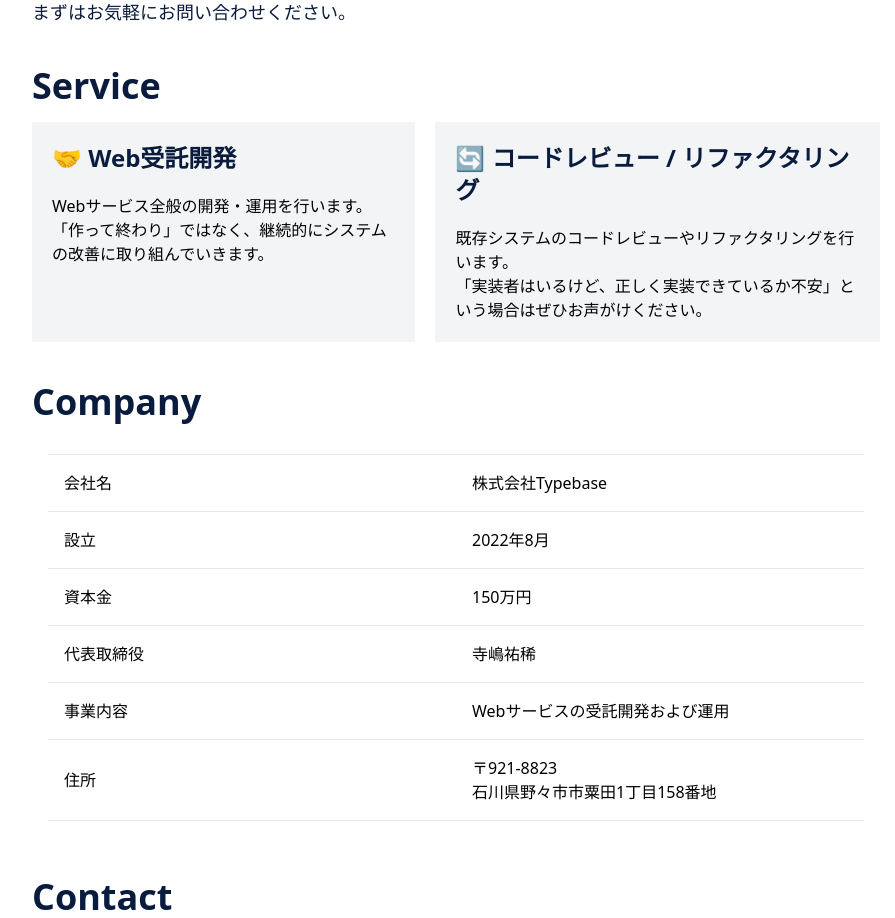
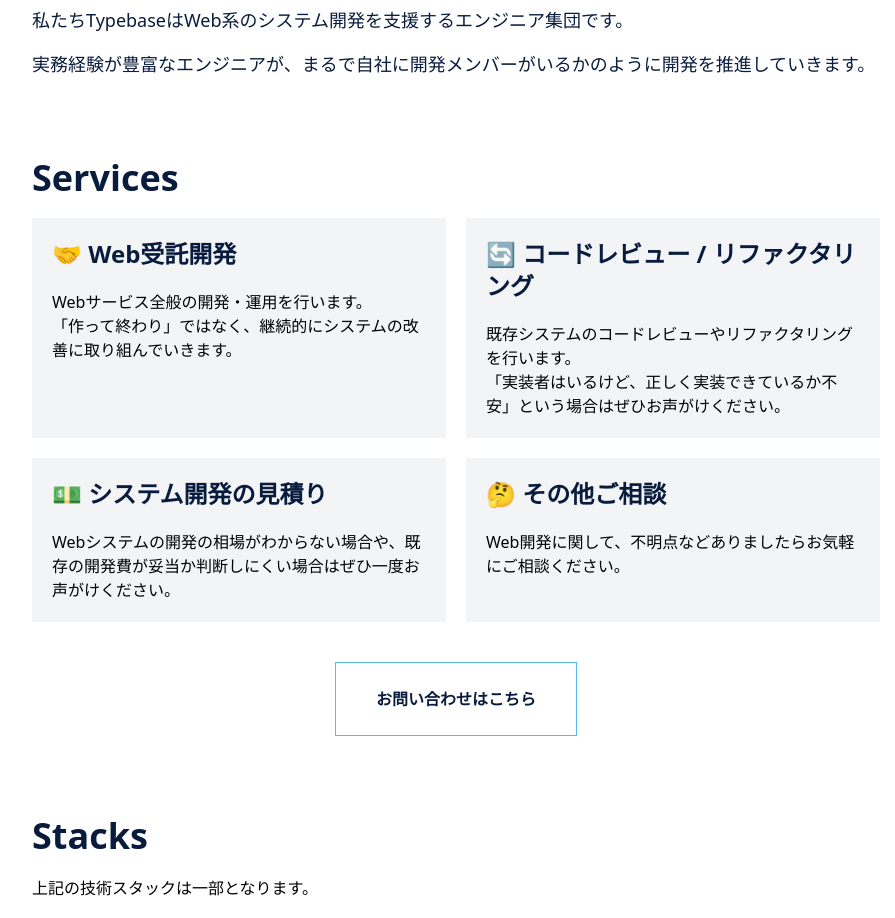
Before and after one commit to typebase-inc/corporate, a Next.js app: page / in a window 1280 px wide. Shown: the part 920-1838 px from the top of the page, without its empty margins (184-1079 px from the left). Built offline with nearby package versions, Linux system fonts and the light colour scheme.

Commit message:
Update top page

```diff
--- a/next.config.js
+++ b/next.config.js
@@ -2,6 +2,11 @@
 const nextConfig = {
   reactStrictMode: true,
   swcMinify: true,
+  experimental: {
+    images: {
+      unoptimized: true,
+    },
+  },
 }
 
 module.exports = nextConfig
--- a/package.json
+++ b/package.json
@@ -6,7 +6,7 @@
     "serve": "next dev",
     "tcm:watch": "tcm -p 'src/**/*.module.css' -w",
     "dev": "concurrently \"npm:serve\" \"npm:tcm:watch\" -c blue,green",
-    "build": "next build",
+    "build": "next build && next export",
     "start": "next start",
     "lint": "run-p -l -c --aggregate-output lint:*",
     "lint:eslint": "next lint",
--- a/src/pages/index.tsx
+++ b/src/pages/index.tsx
@@ -2,6 +2,8 @@
 import Head from 'next/head'
 import Image from 'next/image'
 import Link from 'next/link'
+import Script from 'next/script'
+import type { ReactNode } from 'react'
 
 import s from './index.module.css'
 
@@ -18,6 +20,12 @@
       </a>
     )
   }
+  const Section = ({ children }: { children: ReactNode }) => {
+    return <section className="py-10">{children}</section>
+  }
+  const SectionMainHeading = ({ children }: { children: ReactNode }) => {
+    return <h2 className="text-text text-4xl font-bold mb-5">{children}</h2>
+  }
   return (
     <>
       <Head>
@@ -26,6 +34,9 @@
           name="description"
           content="株式会社TypebaseはWebサービスの受託開発を行う会社です。"
         />
+        <meta name="viewport" content="width=device-width" />
+        <meta name="msapplication-TileColor" content="#da532c" />
+        <meta name="theme-color" content="#ffffff" />
         <link rel="icon" href="/favicon.ico" />
         <link
           rel="apple-touch-icon"
@@ -46,8 +57,6 @@
         />
         <link rel="manifest" href="/site.webmanifest" />
         <link rel="mask-icon" href="/safari-pinned-tab.svg" color="#5bbad5" />
-        <meta name="msapplication-TileColor" content="#da532c" />
-        <meta name="theme-color" content="#ffffff" />
       </Head>
       <header className="px-5 py-4">
         <div className="container mx-auto">
@@ -67,27 +76,30 @@
         </div>
       </header>
       <section className={s.hero}>
-        <h1 className="text-white font-bold text-3xl px-8 leading-normal md:text-4xl">
+        <h1
+          className="text-white font-bold text-3xl px-8 leading-normal md:text-5xl"
+          style={{ lineHeight: 1.5 }}
+        >
           継続的に御社の開発を
           <br />
           ご支援します
         </h1>
         <ContactButton />
       </section>
-      <main className="max-w-4xl mx-auto px-6 py-5">
-        <section className="py-5">
-          <h2 className="text-text text-4xl font-bold mb-4">About</h2>
-          <p className="text-text text-lg">
-            私たちはWeb系のシステム開発を行うエンジニア集団です。
+      <main className="max-w-4xl mx-auto px-6 py-8">
+        <Section>
+          <SectionMainHeading>About</SectionMainHeading>
+          <p className="text-text text-lg pb-4">
+            私たちTypebaseはWeb系のシステム開発を支援するエンジニア集団です。
           </p>
           <p className="text-text text-lg">
-            まずはお気軽にお問い合わせください。
+            実務経験が豊富なエンジニアが、まるで自社に開発メンバーがいるかのように開発を推進していきます。
           </p>
-        </section>
-        <section className="py-5">
-          <h2 className="text-text text-4xl font-bold mb-4">Service</h2>
-          <div className="flex flex-col gap-5 md:flex-row">
-            <div className="bg-gray-100 p-5 flex-grow">
+        </Section>
+        <Section>
+          <SectionMainHeading>Services</SectionMainHeading>
+          <div className="grid gap-5 md:grid-cols-2">
+            <div className="bg-gray-100 p-5">
               <h3 className="text-text text-2xl font-bold mb-5">
                 🤝 Web受託開発
               </h3>
@@ -96,7 +108,7 @@
                 「作って終わり」ではなく、継続的にシステムの改善に取り組んでいきます。
               </p>
             </div>
-            <div className="bg-gray-100 p-5 flex-grow">
+            <div className="bg-gray-100 p-5">
               <h3 className="text-text text-2xl font-bold mb-5">
                 🔄 コードレビュー / リファクタリング
               </h3>
@@ -105,12 +117,48 @@
                 「実装者はいるけど、正しく実装できているか不安」という場合はぜひお声がけください。
               </p>
             </div>
+            <div className="bg-gray-100 p-5">
+              <h3 className="text-text text-2xl font-bold mb-5">
+                💵 システム開発の見積り
+              </h3>
+              <p>
+                Webシステムの開発の相場がわからない場合や、既存の開発費が妥当か判断しにくい場合はぜひ一度お声がけください。
+              </p>
+            </div>
+            <div className="bg-gray-100 p-5">
+              <h3 className="text-text text-2xl font-bold mb-5">
+                🤔 その他ご相談
+              </h3>
+              <p>
+                Web開発に関して、不明点などありましたらお気軽にご相談ください。
+              </p>
+            </div>
           </div>
-        </section>
-        <section className="py-5">
-          <h2 className="text-text text-4xl font-bold mb-4">Company</h2>
+          <div className="flex items-center justify-center pt-10">
+            <ContactButton />
+          </div>
+        </Section>
+        <Section>
+          <SectionMainHeading>Stacks</SectionMainHeading>
+          <a
+            data-theme="light"
+            data-layers="1,2,3,4"
+            data-stack-embed="true"
+            href="https://embed.stackshare.io/stacks/embed/4f8b2670291b0b72ea6df2db1a5fa2"
+          ></a>
+          <Script
+            src="https://cdn1.stackshare.io/javascripts/client-code.js"
+            charSet="utf-8"
+          />
+          <p className="mb-4">上記の技術スタックは一部となります。</p>
+          <p>
+            これ以外の技術を用いた開発にも対応できる場合がありますので、お気軽にご相談ください。
+          </p>
+        </Section>
+        <Section>
+          <SectionMainHeading>Company</SectionMainHeading>
           <div className="p-4">
-            <table className="table-fixed w-full">
+            <table className="table-fixed w-full text-text">
               <tbody>
                 <tr className="border-t">
                   <td className="p-4">会社名</td>
@@ -143,18 +191,18 @@
               </tbody>
             </table>
           </div>
-        </section>
-        <section className="py-5">
-          <h2 className="text-text text-4xl font-bold mb-4">Contact</h2>
+        </Section>
+        <Section>
+          <SectionMainHeading>Contact</SectionMainHeading>
           <p className="text-text text-lg">
             まずはお気軽にお問い合わせください。
           </p>
           <div className="flex items-center justify-center p-10">
             <ContactButton />
           </div>
-        </section>
+        </Section>
       </main>
-      <footer className="bg-primary pt-10 px-5 pb-5 text-white">
+      <footer className="bg-primary pt-10 px-5 pb-5 text-white ">
         <div className="flex flex-col flex-start max-w-4xl mx-auto gap-10 md:flex-row md:gap-14">
           <div className="md:flex-grow">
             <Link href="/">
```
